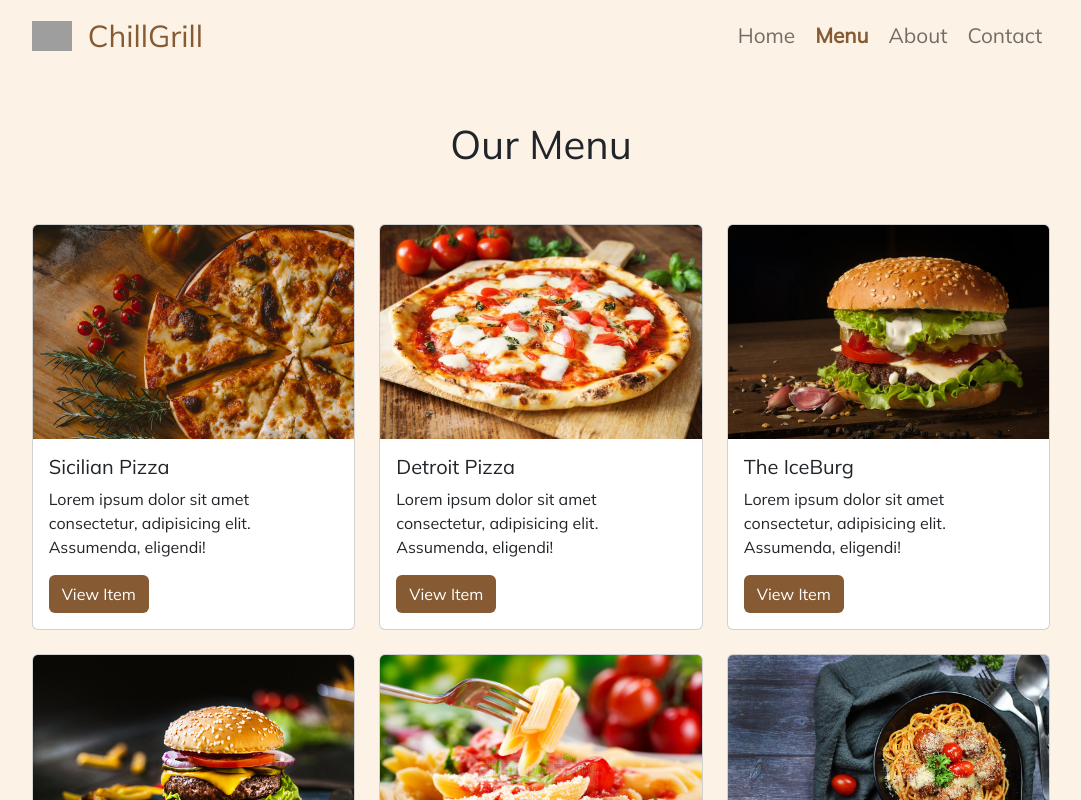
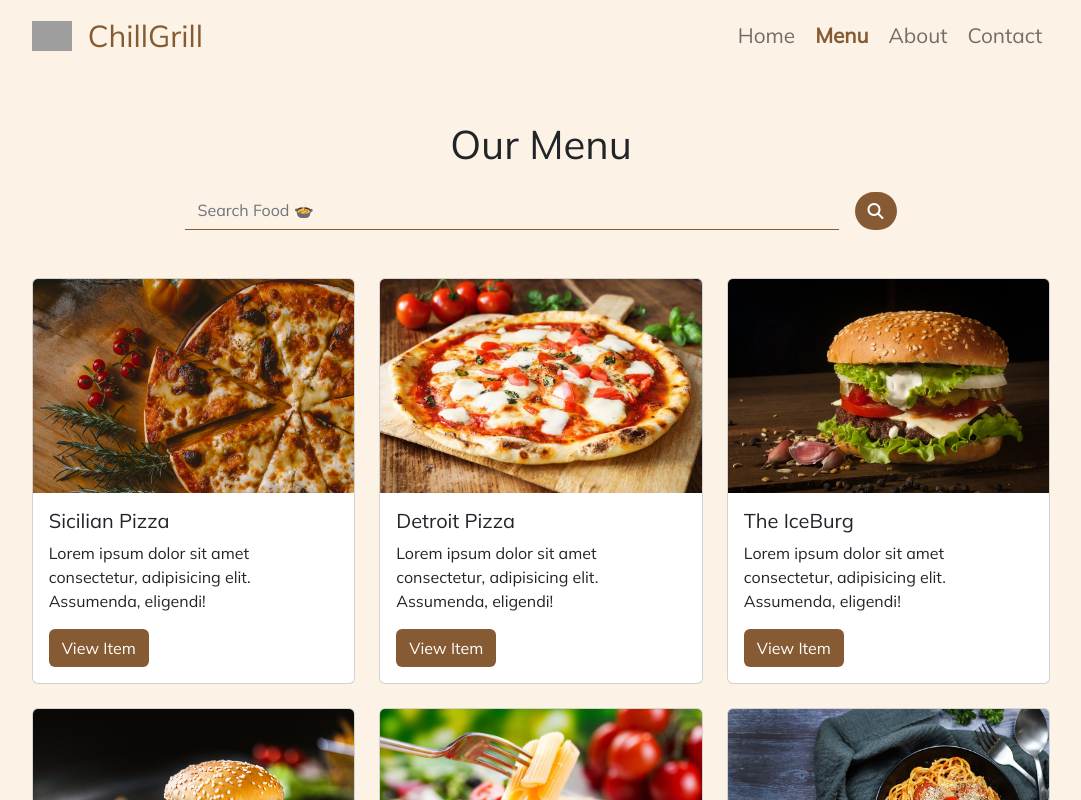
Before and after one commit to adilcodes/Restaurant-App, a React (Create React App) app: page /menu in a window 1280 px wide. Shown: the top 800 px of the page, without its empty margins (99-1180 px from the left). Built offline with nearby package versions, Linux system fonts and the light colour scheme; grey boxes are pictures that could not be loaded.

Commit message:
Search bar Added to menu page

```diff
--- a/src/index.css
+++ b/src/index.css
@@ -81,6 +81,12 @@ body{
     color: #865B33 !important;
     border: 1px solid #865B33 !important;
 }
+.search-bar{
+    background-color: transparent !important;
+    border: none !important;
+    border-bottom: 1px solid #865B33 !important;
+    border-radius: 0px !important;
+}
 
 /* Contact Page CSS */
 .contact-header{
@@ -96,12 +102,12 @@ body{
     border: 1px solid #ced4da;
     border-radius: 6px;
 }
-.contact-header #send-btn{
+#send-btn{
     background: #865B33 !important;
     border: 1px solid transparent !important;
     color: #fff !important;
 }
-.contact-header #send-btn:hover{
+#send-btn:hover{
     background: #fff !important;
     color: #865B33 !important;
     border: 1px solid #865B33 !important;
--- a/src/pages/Menu.jsx
+++ b/src/pages/Menu.jsx
@@ -5,8 +5,14 @@ import DummyData from "../components/DummyData";
 export default function Menu() {
   return (
     <>
-      <div className="mt-5">
-        <h1 className="text-center">Our Menu</h1>
+      <div className="mt-5 col-10 mx-auto d-flex flex-column justify-content-center align-items-center">
+        <h1 className="text-center mb-4">Our Menu</h1>
+        <div className="search-item col-8 d-flex gap-3">
+          <input type="text" className="form-control search-bar" placeholder="Search Food 🍲" />
+          <button className="btn btn-primary rounded-5 text-center" id="send-btn">
+            <i className="fa-solid fa-magnifying-glass"></i>
+          </button>
+        </div>
       </div>
       <div className="container-fluid mb-5">
         <div className="row">
```
